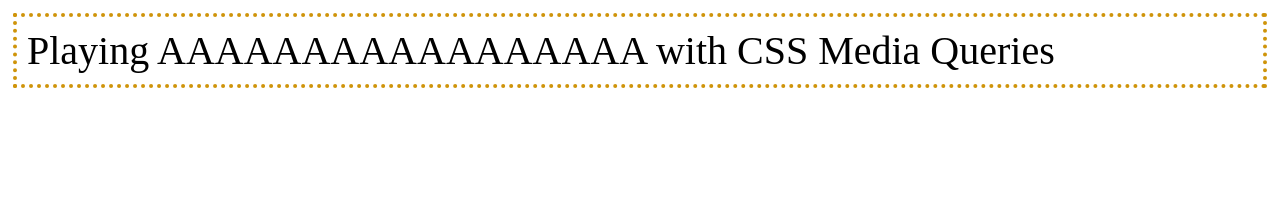
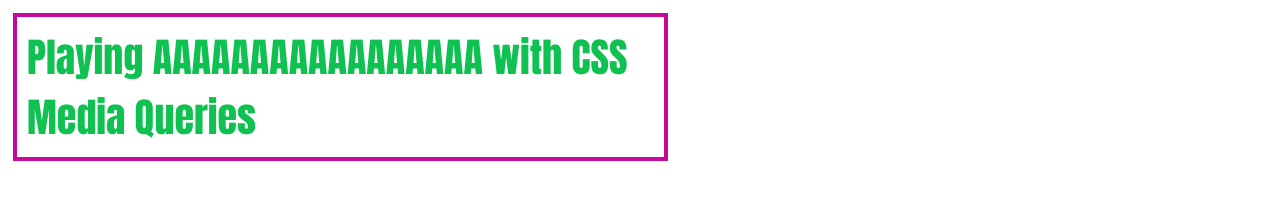
Before and after one commit to GaryDT/My-New-Website, a plain HTML site: page index.html in a window 1280 px wide. Drawn offline with Linux system fonts and the light colour scheme.

Commit message:
Update index.html

```diff
--- a/index.html
+++ b/index.html
@@ -9,7 +9,7 @@
       .viewport {
         font-size: 40px;
         padding: 10px;
-        border: 4px dotted rgb(207, 148, 10);
+        border: 15px dotted rgb(207, 148, 10);
       }
       /* @media all and (hover: hover) {
         .viewport {
@@ -19,7 +19,7 @@
           border: 4px solid rgb(207, 20, 82);
         }
       } */
-      @media all and (any-pointer: course) {
+      @media all and (any-pointer: none) {
         .viewport {
           max-width: 50%;
           font-family: Impact;
```
